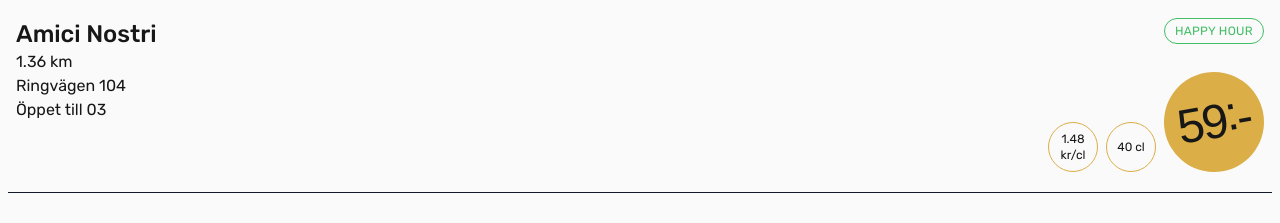
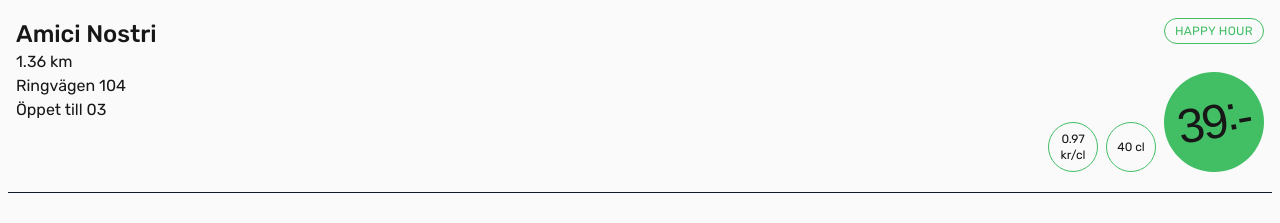
Before and after one commit to nickenickenicke/billig-bars, a Next.js app: page /bars in a window 1280 px wide. Shown: the part 1210-1433 px from the top of the page. Built offline with nearby package versions, Linux system fonts and the light colour scheme; no server answers; a web font is replaced by a local one.

Commit message:
Display current price in all main price circles

```diff
--- a/src/app/bars/[id]/page.tsx
+++ b/src/app/bars/[id]/page.tsx
@@ -73,7 +73,7 @@ export default async function BarPage({ params, searchParams }: BarPageProps) {
             </div>
 
             <div className="col-[1/4] row-[3/4] flex flex-row-reverse gap-2 pr-2">
-              <BeerStats beer_ppv={bar.beer_ppv} beer_volume={bar.beer_volume} />
+              <BeerStats beer_ppv={bar.current_ppv} beer_volume={bar.current_ppv} />
             </div>
 
             <div className="col-[3/5] row-[1/2] flex flex-col flex-wrap items-end justify-start gap-2">
@@ -81,8 +81,8 @@ export default async function BarPage({ params, searchParams }: BarPageProps) {
               <BarCardPill>Happy hour</BarCardPill>
             </div>
 
-            <div className={`col-[4/5] row-[2/4] mt-4 flex flex-col items-end justify-end`}>
-              <BeerPriceCircle beer_ppv={bar.beer_ppv} beer_price={bar.beer_price} />
+            <div className={`col-[4/5] row-[2/4] mt-4 flex flex-col items-end justify-end gap-2`}>
+              <BeerPriceCircle beer_ppv={bar.current_ppv} beer_price={bar.current_price} />
             </div>
           </div>
           {bar.happy_hours && bar.happy_hours.length > 0 && <BarPriceInformation bar={bar} />}
--- a/src/components/BarCard.tsx
+++ b/src/components/BarCard.tsx
@@ -26,7 +26,7 @@ export const BarCard = ({ bar, currentLocation }: BarCardProps) => {
           </div>
 
           <div className="col-[1/4] row-[3/4] flex flex-row-reverse gap-2 pr-2">
-            <BeerStats beer_ppv={bar.beer_ppv} beer_volume={bar.beer_volume} />
+            <BeerStats beer_ppv={bar.current_ppv} beer_volume={bar.current_volume} />
           </div>
 
           <div className="col-[3/5] row-[1/2] flex flex-col flex-wrap items-end justify-start gap-2">
@@ -39,7 +39,7 @@ export const BarCard = ({ bar, currentLocation }: BarCardProps) => {
           </div>
 
           <div className={`col-[4/5] row-[2/4] mt-4 flex flex-col items-end justify-end`}>
-            <BeerPriceCircle beer_ppv={bar.beer_ppv} beer_price={bar.beer_price} />
+            <BeerPriceCircle beer_ppv={bar.current_ppv} beer_price={bar.current_price} />
           </div>
         </Link>
       </section>
--- a/src/components/MapPopup.tsx
+++ b/src/components/MapPopup.tsx
@@ -51,7 +51,7 @@ export const MapPopup = ({ bar, currentLocation, handleClosePopup, singleBar }:
         )}
       </div>
       <div className="col-[2/4] row-[2/3] place-self-end pr-1">
-        <BeerPriceCircle beer_ppv={bar.beer_ppv} beer_price={bar.beer_price} small />
+        <BeerPriceCircle beer_ppv={bar.current_ppv} beer_price={bar.current_price} small />
         <span className="block text-center">{bar.beer_volume} cl</span>
       </div>
     </Popup>
```
